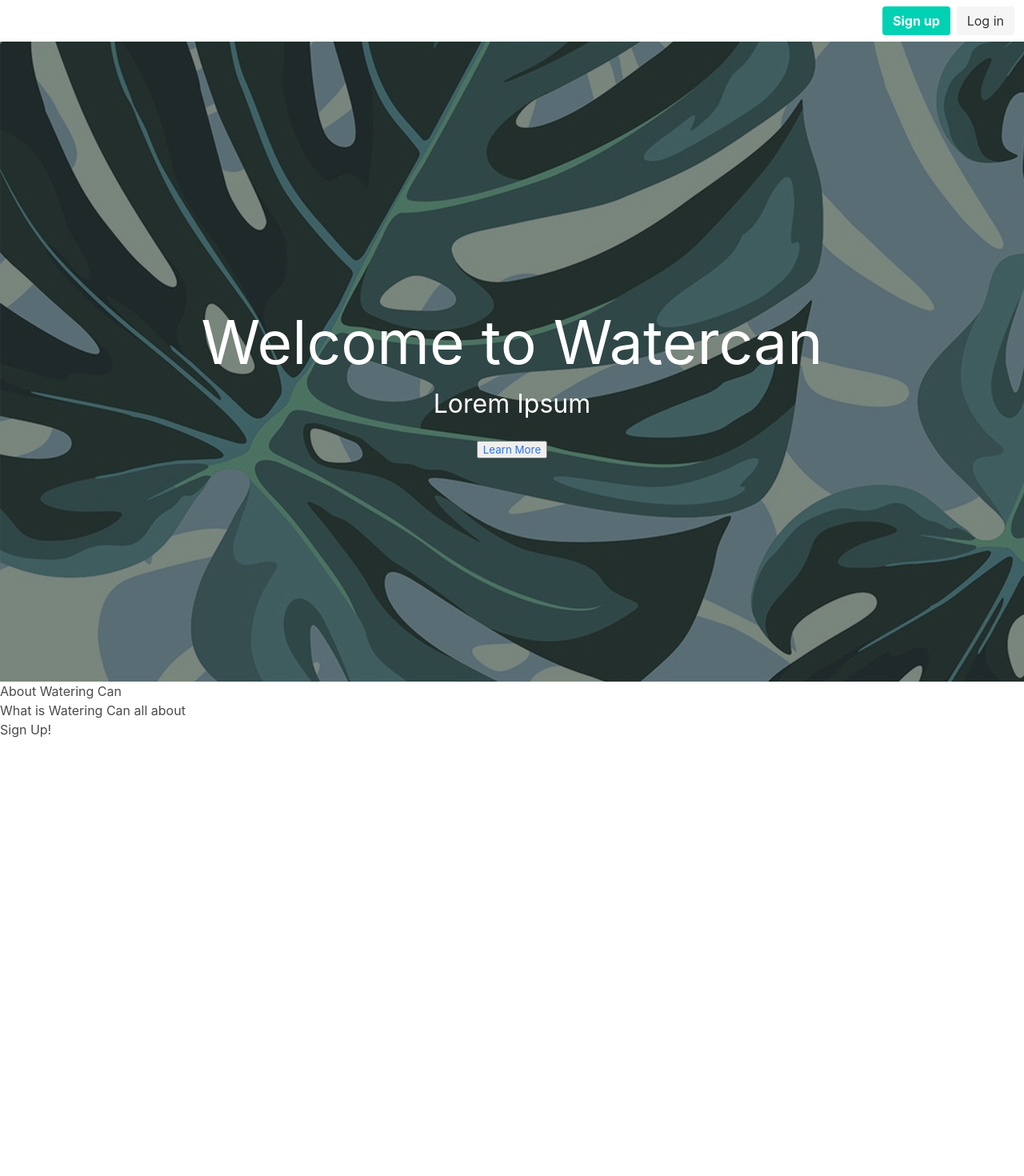
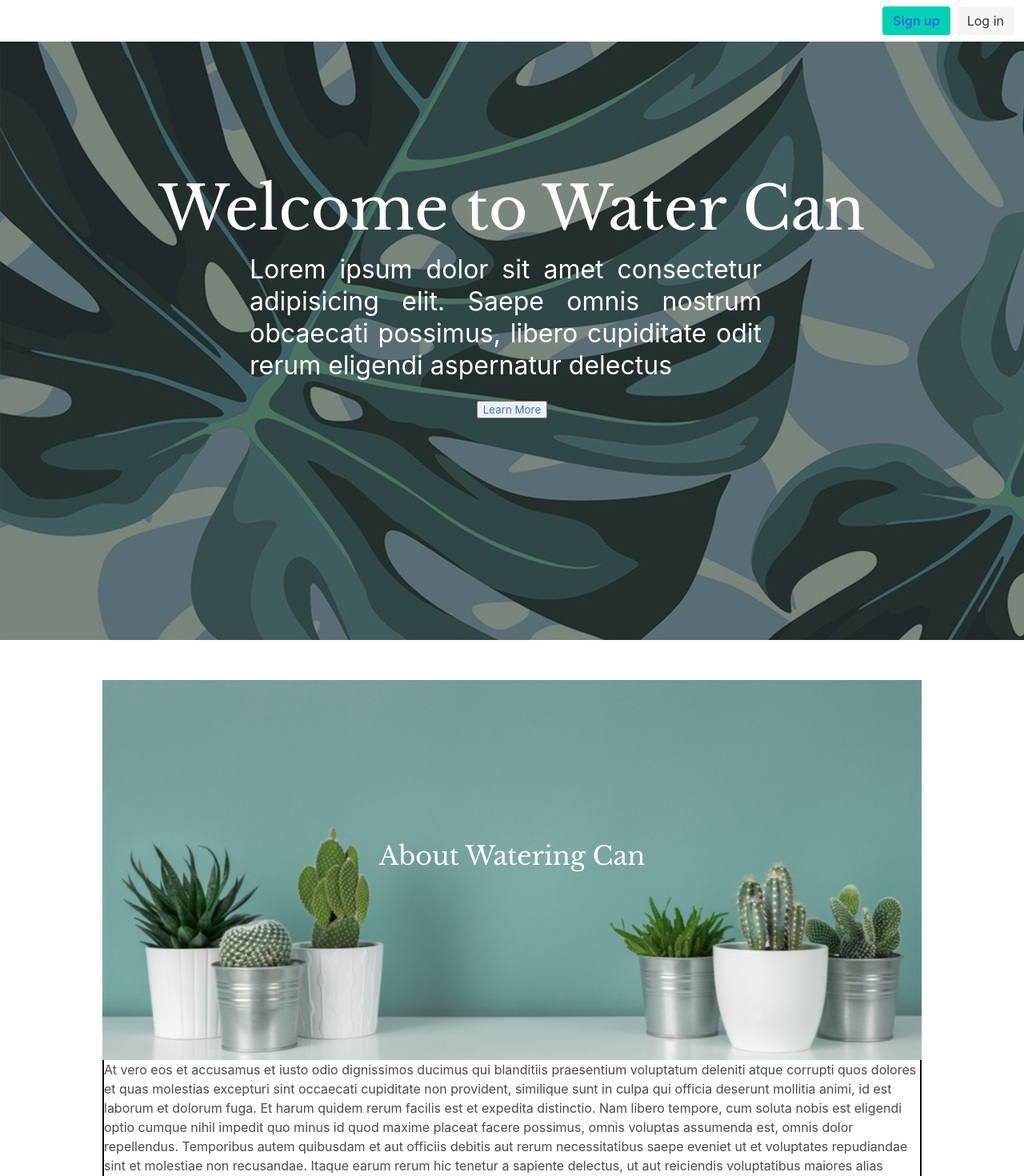
Before and after one commit to mjkdesign/watering-can, a React (Create React App) app in the folder watering-can/: page / in a window 1280 px wide. Shown: the top 1470 px of the page at 80% size. Built offline with nearby package versions, Linux system fonts and the light colour scheme.

Commit message:
created fixed nav-bar, added lorem ipsum content to 'about me' section

```diff
--- a/watering-can/public/index.html
+++ b/watering-can/public/index.html
@@ -10,6 +10,7 @@
       user's mobile device or desktop. See https://developers.google.com/web/fundamentals/web-app-manifest/
     -->
     <link rel="manifest" href="%PUBLIC_URL%/manifest.json" />
+    <link href="https://fonts.googleapis.com/css?family=Libre+Baskerville&display=swap" rel="stylesheet">
     <link rel="stylesheet" href="https://cdnjs.cloudflare.com/ajax/libs/bulma/0.7.5/css/bulma.min.css">
     <script defer src="https://use.fontawesome.com/releases/v5.3.1/js/all.js"></script>
     <!--
--- /dev/null
+++ b/watering-can/src/components/Navbar.css
@@ -0,0 +1,4 @@
+.navContainer {
+    position: fixed;
+    width: 100%;
+}
--- a/watering-can/src/components/Navbar.js
+++ b/watering-can/src/components/Navbar.js
@@ -1,10 +1,13 @@
 import React from "react";
+import "./Navbar.css";
+import { Link, DirectLink, Element, Events, animateScroll as scroll, scrollSpy, scroller } from 'react-scroll';
 
 
 function Nav(props) {
 
   return(
-<nav class="navbar" role="navigation" aria-label="main navigation">
+<div className="navContainer">
+  <nav class="navbar" role="navigation" aria-label="main navigation">
   <div class="navbar-brand">
 
 
@@ -31,7 +34,9 @@ function Nav(props) {
       <div class="navbar-item">
         <div class="buttons">
           <a class="button is-primary">
+          <Link activeClass="active" clasName="signUp" to="signUp" spy={true} smooth={true} duration={500}>
             <strong>Sign up</strong>
+          </Link>
           </a>
           <a class="button is-light">
             Log in
@@ -40,6 +45,7 @@ function Nav(props) {
       </div>
     </div>
   </nav>
+  </div>
 
   )
 };
--- a/watering-can/src/pages/About/About.css
+++ b/watering-can/src/pages/About/About.css
@@ -0,0 +1,36 @@
+.about{
+    padding-top: 50px;
+}
+.abtMain{
+    background-image: url('../../Images/planthero.jpg');
+    background-repeat: no-repeat;
+    background-size: cover;
+    height: 475px;
+    display: flex;
+    flex-wrap: wrap;
+    justify-content: center;
+    width: 80%;
+    margin: 0 auto;
+
+}
+
+.abtContainer{
+
+    text-align: center;
+    font-family: 'Libre Baskerville', serif;
+}
+
+.abtContainer > h2 {
+    margin-top: 60%;
+}
+
+.abtText {
+    display: flex;
+    flex-wrap: wrap;
+    justify-content: center;
+    width: 80%;
+    margin: 0 auto;
+    border-style: none solid solid solid;
+    border-width: 2px;
+    border-color: black;
+}
--- a/watering-can/src/pages/About/About.js
+++ b/watering-can/src/pages/About/About.js
@@ -1,18 +1,20 @@
 import React from "react";
+import "./About.css";
 import { Link, DirectLink, Element, Events, animateScroll as scroll, scrollSpy, scroller } from 'react-scroll';
 
 function About(props) {
 
     return(
         <Element name="about" className="about" >
-        <div>
+        <div className="abtMain">
             <div className='abtContainer'>
-            <h2> About Watering Can</h2>
-            </div>
-            <div className='abtText'>
-                <p> What is Watering Can all about</p>
+                <h2 class="subtitle is-3 has-text-white"> About Watering Can</h2>
             </div>
         </div>
+            <div className='abtText'>
+                <p> At vero eos et accusamus et iusto odio dignissimos ducimus qui blanditiis praesentium voluptatum deleniti atque corrupti quos dolores et quas molestias excepturi sint occaecati cupiditate non provident, similique sunt in culpa qui officia deserunt mollitia animi, id est laborum et dolorum fuga. Et harum quidem rerum facilis est et expedita distinctio. Nam libero tempore, cum soluta nobis est eligendi optio cumque nihil impedit quo minus id quod maxime placeat facere possimus, omnis voluptas assumenda est, omnis dolor repellendus. Temporibus autem quibusdam et aut officiis debitis aut rerum necessitatibus saepe eveniet ut et voluptates repudiandae sint et molestiae non recusandae. Itaque earum rerum hic tenetur a sapiente delectus, ut aut reiciendis voluptatibus maiores alias consequatur aut perferendis doloribus asperiores repellat.</p>
+            </div>
+
         </Element>
     )
 };
--- a/watering-can/src/pages/Home/Home.css
+++ b/watering-can/src/pages/Home/Home.css
@@ -3,16 +3,25 @@
     height: 800px;
     background-image: urL('../../Images/landing_1920x1080_dark.jpg');
     color: white;
+
 }
 
 .homeContainer > h2 {
     text-align: center;
     font-size: 75px;
-    padding-top: 25%;
+    padding-top: 16%;
+    font-family: 'Libre Baskerville', serif;
 }
 
-.homeText {
-    color:white;
-    text-align: center;
+.homeContainer > p {
+    text-align: justify;
+    width: 50%;
+    margin-left: 19.5rem;
+    display: block;
+}
 
+.homeContainer > button {
+  display: block;
+  max-width: 300px;
+  margin: auto;
 }
--- a/watering-can/src/pages/Home/Home.js
+++ b/watering-can/src/pages/Home/Home.js
@@ -8,11 +8,11 @@ function Home(props) {
     return(
         <div>
             <div className='homeContainer'>
-            <h2> Welcome to Watercan </h2>
-            <div className='homeText'>
-                <p class="subtitle is-3 has-text-white">Lorem Ipsum</p>
+            <h2> Welcome to Water Can </h2>
+
+                <p class="subtitle is-3 has-text-white"> Lorem ipsum dolor sit amet consectetur adipisicing elit. Saepe omnis nostrum obcaecati possimus, libero cupiditate odit rerum eligendi aspernatur delectus</p>
+
                 <button><Link activeClass="active" clasName="about" to="about" spy={true} smooth={true} duration={500}> Learn More </Link></button>
-            </div>
             </div>
         </div>
     )
--- a/watering-can/src/pages/Sign-Up/signUp.js
+++ b/watering-can/src/pages/Sign-Up/signUp.js
@@ -1,14 +1,18 @@
 import React from "react";
 import "./signUp.css";
+import { Link, DirectLink, Element, Events, animateScroll as scroll, scrollSpy, scroller } from 'react-scroll';
+
 
 function SignUp(props) {
 
     return(
+        <Element name="signUp" className="signUp" >
         <div className="suContainer">
             <div>
             <h2> Sign Up! </h2>
             </div>
         </div>
+        </Element>
     )
 };
 
```
Also changed, not shown: watering-can/src/Images/interior-plants-office.png (deleted), watering-can/src/Images/planthero.jpg (added).
